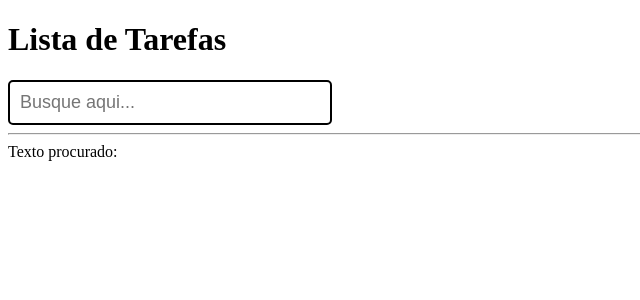
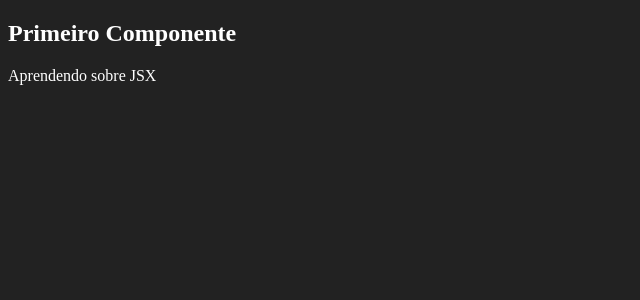
Before and after one commit to arthursaldanha/Learning-ReactJS, a React (Create React App) app: page / in a window 1280 px wide. Shown: the top 300 px of the page, without its empty margins (0-640 px from the left). Built offline with nearby package versions, Linux system fonts and the light colour scheme.

Commit message:
Conhecendo o JSX e usando Componentes

```diff
--- a/src/App.js
+++ /dev/null
@@ -1,30 +0,0 @@
-import React, { useEffect, useState } from 'react';
-import styled from 'styled-components';
-import SearchBox from './Components/SearchBox';
-
-function App() {
-
-   const [ searchText, setSearchText ] = useState("");
-
-   function handleSearchInput(novoTexto) {
-      setSearchText(novoTexto);
-   }
-
-
-   return (
-      <>
-         <h1>Lista de Tarefas</h1>
-
-         <SearchBox
-            frase="Busque aqui..."
-            onChangeText={handleSearchInput}
-         />
-
-         <hr />
-
-         Texto procurado: {searchText}
-      </>
-   );
-}
-
-export default App;
--- a/src/Components/SearchBox.js
+++ /dev/null
@@ -1,30 +0,0 @@
-import React, { useState, useEffect } from 'react';
-import styled from 'styled-components';
-
-const InputText = styled.input`
-   border: 2px solid #000;
-   border-radius: 5px;
-   padding: 10px;
-   font-size: 18px;
-   width: 300px;
-`;
-
-function SearchBox(props) {
-
-   const [texto, setTexto] = useState("");
-
-   useEffect( () => {
-      props.onChangeText(texto)
-   }, [texto] )
-
-   return (
-      <InputText
-         type="text"
-         value={texto}
-         onChange={ (e) => setTexto(e.target.value) }
-         placeholder={ props.frase ?? "Digite aqui!" }
-      />
-   );
-}
-
-export default SearchBox
--- /dev/null
+++ b/src/components/basics/Primeiro.js
@@ -0,0 +1,11 @@
+import React from 'react';
+
+export default function Primeiro() {
+   const msg = 'Aprendendo sobre JSX'
+   return (
+      <div>
+         <h2>Primeiro Componente</h2>
+         <p>{ msg }</p>
+      </div>
+   );
+}
--- /dev/null
+++ b/src/index.css
@@ -0,0 +1,4 @@
+body {
+   background-color: #222;
+   color: #fff;
+}
--- a/src/index.js
+++ b/src/index.js
@@ -1,10 +1,12 @@
 import React from 'react';
 import ReactDOM from 'react-dom';
-import App from './App';
+import "./index.css";
+
+import Primeiro from "./components/basics/Primeiro.js";
 
 ReactDOM.render(
-  <React.StrictMode>
-    <App />
-  </React.StrictMode>,
-  document.getElementById('root')
-);
+   <div>
+      <Primeiro></Primeiro>
+   </div>,
+   document.querySelector('#root')
+)
```
Also changed, not shown: src/App.css (deleted, +0 -13 lines), src/setupTests.js (deleted, +0 -5 lines).
